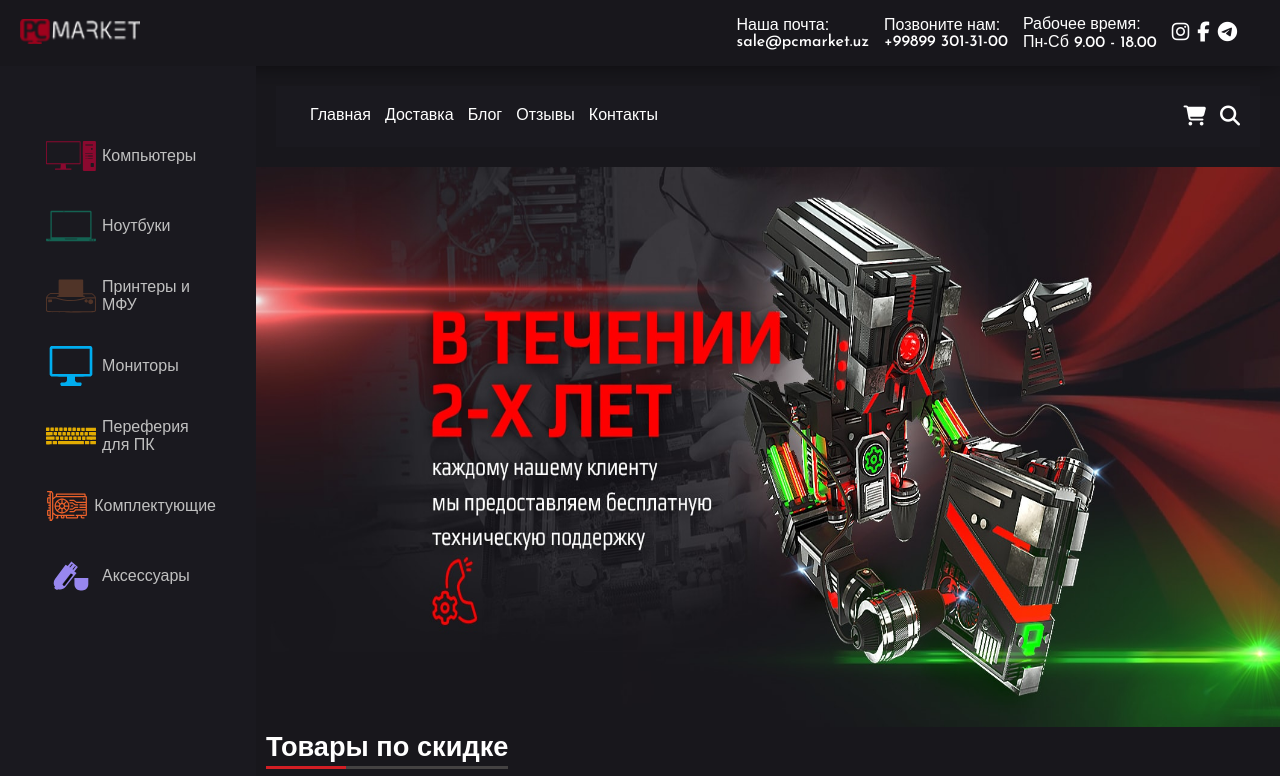
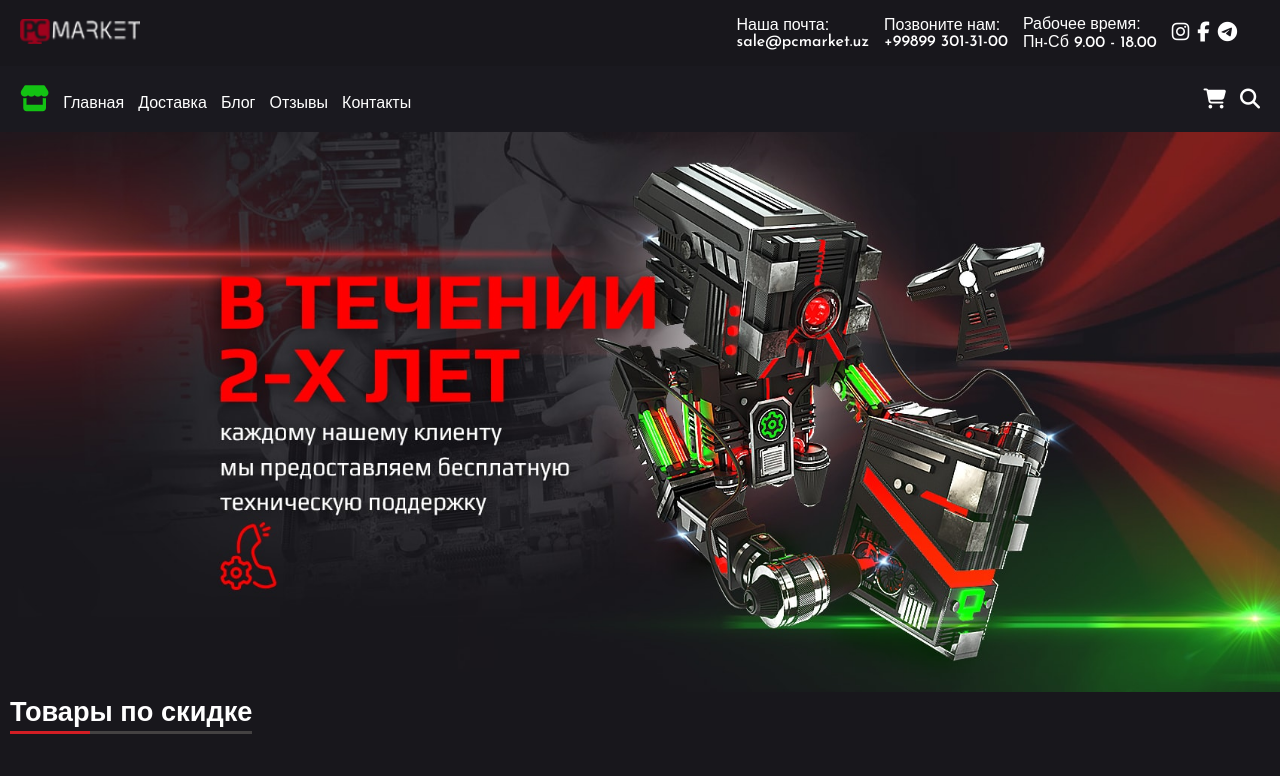
Before and after one commit to RomaZherko21/PC-market, a React (Create React App) app: page / in a window 1280 px wide. Shown: the top 776 px of the page. Built offline with nearby package versions, Linux system fonts and the light colour scheme; grey boxes are pictures that could not be loaded.

Commit message:
mainPage styles edit

```diff
--- a/src/App.css
+++ b/src/App.css
@@ -6,12 +6,6 @@
     font-family: "Noto Sans JP", sans-serif;
 }
 
-.sidebarAndMain{
-    width: 100%;
-    display: grid;
-    grid-template-columns: 20% 80%;
-    overflow-x: hidden;
-}
 /* H1 styles */
 .mainTitle{
     display: inline;
@@ -71,10 +65,7 @@ color: #d21e24;
     }
   }
   @media (max-width: 860px) {
-    .sidebarAndMain{
-        grid-template-columns: 100%;
 
-    }
     .infoSection{
         margin-top: 30px;
         grid-template-columns: repeat(1, 50%);
--- a/src/App.jsx
+++ b/src/App.jsx
@@ -5,7 +5,6 @@ import "./App.css";
 
 
 import Header from "./components/header/Header";
-import Sidebar from "./components/sidebar/Sidebar";
 import Main from "./components/main/Main";
 
 const App = (props) => {
@@ -13,10 +12,7 @@ const App = (props) => {
     <Router>
       <Fragment>
         <Header />
-        <div className="sidebarAndMain">
-          <Sidebar />
-          <Main store={props.store} />
-        </div>
+        <Main store={props.store} />
       </Fragment>
     </Router>
   )
--- a/src/components/main/Main.jsx
+++ b/src/components/main/Main.jsx
@@ -7,12 +7,10 @@ import MainPage from './mainPage/MainPage'
 import Products from './products/Products'
 
 
-
 const Main = (props) => {
 
     return (
         <section className={s.main}>
-
             <NavBar />
             <Route exact path='/'><MainPage discountGoods={props.store.getState().mainPage.discountGoods} comments={props.store.getState().mainPage.comments} dispatch={props.store.dispatch} /></Route>
             <Route path='/products'><Products /></Route>
--- a/src/components/main/Main.module.css
+++ b/src/components/main/Main.module.css
@@ -1,6 +1,5 @@
 .main{
     background-color: rgb(24, 23, 28);
-    height: 100%;
     color: rgb(255, 255, 255);
     font-size: 16px;
     font-family: 'Josefin Sans', sans-serif;
--- a/src/components/main/mainPage/MainPage.module.css
+++ b/src/components/main/mainPage/MainPage.module.css
@@ -1,3 +1,3 @@
 .mainPage{
-    /* width: 100%; */
+   overflow-x: hidden;
 }
--- a/src/components/main/mainPage/carousel/Сarousel.module.css
+++ b/src/components/main/mainPage/carousel/Сarousel.module.css
@@ -1,7 +1,5 @@
 .carousel img {
-
   height: 70vh;
-
 }
 .carousel{
     width: 100%;
--- a/src/components/main/mainPage/comments/Comments.module.css
+++ b/src/components/main/mainPage/comments/Comments.module.css
@@ -32,3 +32,12 @@ align-items:center;
 font-size: 1rem;
 line-height: 1.5rem;
 }
+
+@media (max-width: 460px) {
+  .oneComment{
+
+    padding: 20px;
+    height: 80vh;
+
+  }
+}
--- a/src/components/main/mainPage/comments/leaveComment/LeaveComment.module.css
+++ b/src/components/main/mainPage/comments/leaveComment/LeaveComment.module.css
@@ -43,6 +43,7 @@ font-weight: 500;
   background-color: rgb(210, 30, 36);
   display: inline-block;
   width: 100px;
+  outline: none;
 }
 
 
--- a/src/components/main/navBar/NavBar.jsx
+++ b/src/components/main/navBar/NavBar.jsx
@@ -1,13 +1,22 @@
-import React from 'react'
+import React, {useState} from 'react'
 import { NavLink } from 'react-router-dom';
 
 import s from './NavBar.module.css';
 
+import Sidebar from "./sidebar/Sidebar";
+
 const NavBar = () => {
+
+let [open, setOpen] = useState(false);
+function onShowGoods(){
+  setOpen(!open)
+}
 
   return (
     <nav className={s.navBar}>
+      <Sidebar open={open} onShowGoods={onShowGoods}/>
       <div className={s.navText}>
+        <span className={s.goods} onClick={onShowGoods}><i class="fas fa-store"></i></span>
         <NavLink to='/'>Главная</NavLink>
         <NavLink to='/delivery'>Доставка</NavLink>
         <NavLink to='/blog'>Блог</NavLink>
--- a/src/components/main/navBar/NavBar.module.css
+++ b/src/components/main/navBar/NavBar.module.css
@@ -1,9 +1,21 @@
 .navBar{
-    margin: 20px;
 background-color: rgb(26, 25, 31);
 padding: 20px;
 display: flex;
 justify-content: space-between;
+align-items: center;
+position: sticky;
+top: 0;
+z-index: 1;
+width: 100%;
+}
+.goods i{
+    color: rgb(19, 194, 19);
+    cursor: pointer;
+    font-size: 26px;
+}
+.goods:hover i{
+    color: rgb(159, 29, 35);
 }
 
 .navBar a{
--- a/src/components/sidebar/Sidebar.jsx
+++ b/src/components/main/navBar/sidebar/Sidebar.jsx
@@ -3,17 +3,17 @@ import { NavLink } from 'react-router-dom';
 
 import s from './Sidebar.module.css';
 
-import printer from '../../images/sidebar/printer.svg'
-import pc from '../../images/sidebar/pc.svg'
-import monitors from '../../images/sidebar/monitors.svg'
-import modules from '../../images/sidebar/modules.svg'
-import laptop from '../../images/sidebar/laptop.svg'
-import keyboard from '../../images/sidebar/keyboard.svg'
-import accessories from '../../images/sidebar/accessories.svg'
+import printer from '../../../../images/sidebar/printer.svg'
+import pc from '../../../../images/sidebar/pc.svg'
+import monitors from '../../../../images/sidebar/monitors.svg'
+import modules from '../../../../images/sidebar/modules.svg'
+import laptop from '../../../../images/sidebar/laptop.svg'
+import keyboard from '../../../../images/sidebar/keyboard.svg'
+import accessories from '../../../../images/sidebar/accessories.svg'
 
 
 
-const Sidebar = () => {
+const Sidebar = (props) => {
 
     function showLi(text, hoverClass, img, toLink) {
         return (
@@ -23,7 +23,9 @@ const Sidebar = () => {
         )
     }
     return (
-        <div className={s.sidebar}>
+        <div className={`${s.sidebar} ${props.open ? s.sidebarShow : s.sidebarBlock}`}>
+
+            <i className="fas fa-times" onClick={props.onShowGoods}></i>
             <ul className={s.assortmentList}>
                 {showLi('Компьютеры', 'pcHover', pc, '/pc')}
                 {showLi('Ноутбуки', 'laptopHover', laptop, '/laptop')}
--- a/src/components/sidebar/Sidebar.module.css
+++ b/src/components/main/navBar/sidebar/Sidebar.module.css
@@ -3,10 +3,36 @@
   display: inline-block;
   background-color: rgb(26, 25, 31);
   padding: 40px;
-  height: 100%;
+  height: 100vh;
   z-index: 1;
+  position: fixed;
+  top: 0;
+  left: 0;
+  overflow-y: scroll;
+  -ms-overflow-style: none;
+  left: -100%;
+  transition: all .5s ease;
+}
+.sidebar::-webkit-scrollbar { width: 0; }
+.sidebarShow{
+  left: 0;
+}
+.sidebarBlock{
+  left: -100%;
 }
 
+.sidebar i{
+  display: flex;
+  justify-content: flex-end;
+  color:rgb(159, 29, 35);
+  cursor: pointer;
+  font-size: 20px;
+
+}
+
+.sidebar i:hover{
+  color:rgb(192, 25, 34);
+}
 
 .assortmentList {
   display: flex;
@@ -77,12 +103,7 @@
 
 @media (max-width: 860px) {
   .sidebar {
-    display: none;
-    background-color: rgb(26, 25, 31);
     padding: 20px;
-    height: 100vh;
-    position: fixed;
-    z-index: 2;
-    top: 0;
+
   }
 }
```
